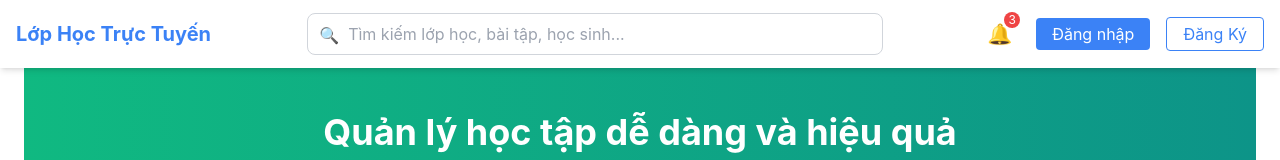
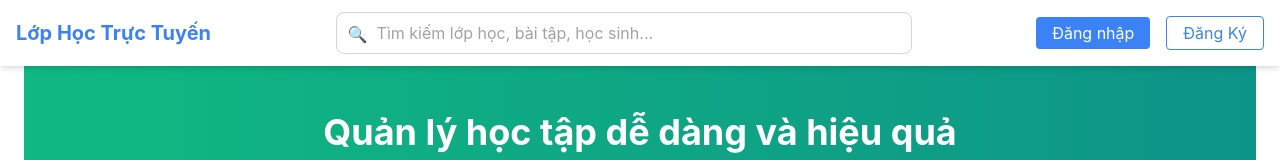
Before and after one commit to tu1en/MVS-FE, a React (Create React App) app: page / in a window 1280 px wide. Shown: the top 160 px of the page. Built offline with nearby package versions, Linux system fonts and the light colour scheme.

Commit message:
hide bell

```diff
--- a/src/components/Header.jsx
+++ b/src/components/Header.jsx
@@ -51,14 +51,15 @@ function Header() {
 
         {/* User Actions */}
         <div className="flex items-center space-x-4">
+          {isLogin && (
             <div className="relative">
               <button className="p-2 text-primary hover:text-primary-dark">
                 <span className="text-xl">🔔</span>
                 <span className="absolute top-0 right-0 h-4 w-4 bg-red-500 rounded-full text-xs text-white flex items-center justify-center">3</span>
               </button>
             </div>
-          {
-            !isLogin &&
+          )}
+          {!isLogin && (
             <>
               <button
                 className="hidden sm:block px-4 py-1 text-white bg-primary rounded hover:bg-primary-dark transition-colors"
@@ -70,7 +71,7 @@ function Header() {
                 Đăng Ký
               </button>
             </>
-          }
+          )}
         </div>
       </div>
     </header>
```
Also changed, not shown: src/index.js (line endings or trailing spaces). Lines whose indentation alone changed are shown as unchanged.
